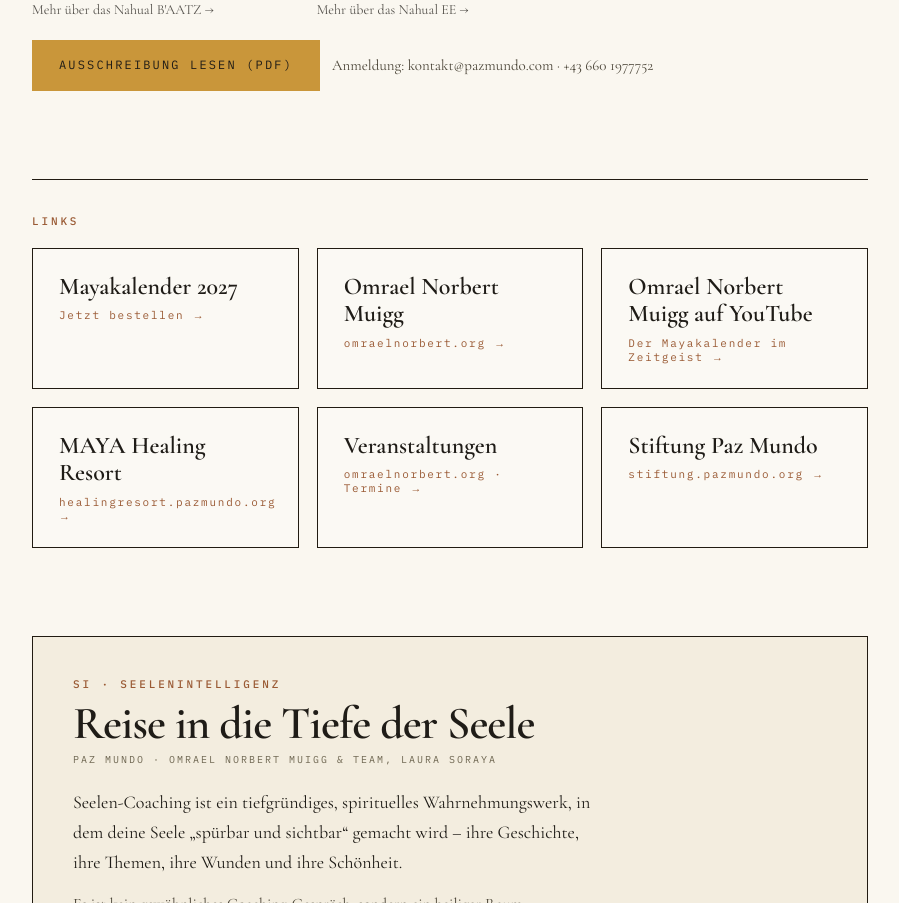
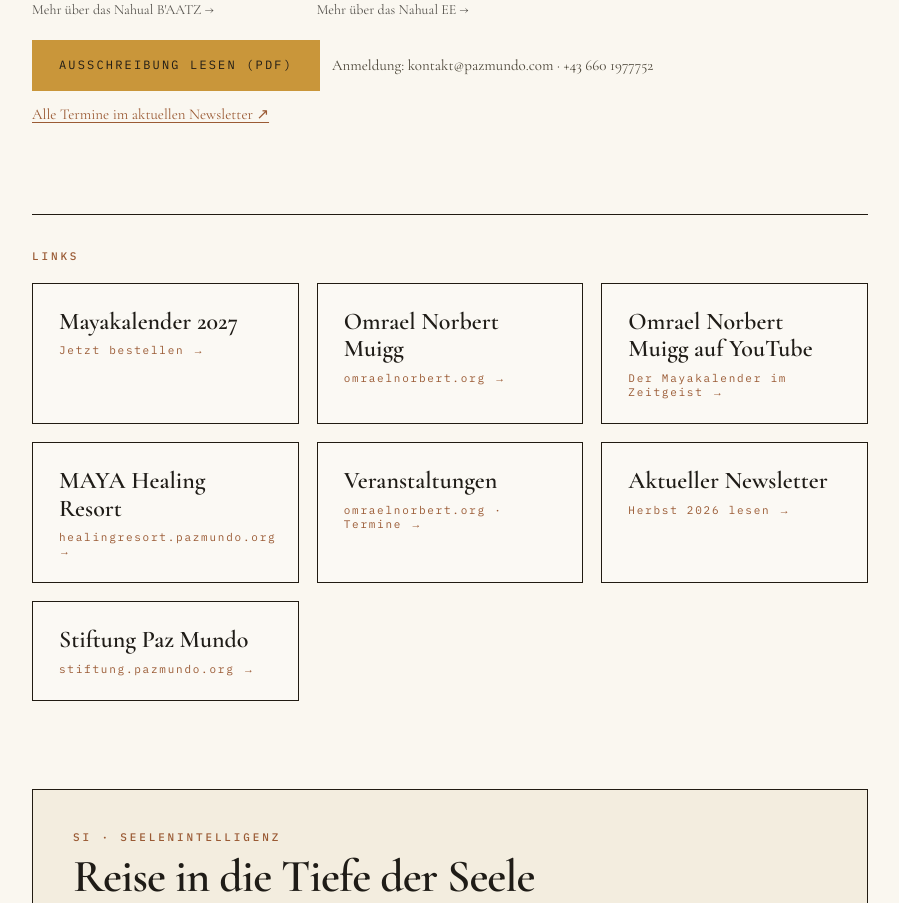
Before and after one commit to omraelnorbert-sudo/Claude, a Next.js app: page / in a window 1280 px wide. Shown: the part 4718-5621 px from the top of the page, without its empty margins (190-1089 px from the left). Built offline with nearby package versions, Linux system fonts and the light colour scheme; no server answers; the database is empty.

Commit message:
Startseite: aktueller Newsletter bei Links und beim Seminar-Special
Co-Authored-By: Claude Opus 5.5 <noreply@anthropic.com>

```diff
--- a/components/CholqijHome.tsx
+++ b/components/CholqijHome.tsx
@@ -28,6 +28,7 @@ const LINK_CARDS = [
   { title: "Omrael Norbert Muigg auf YouTube", href: YOUTUBE_SERIES, label: "Der Mayakalender im Zeitgeist →" },
   { title: "MAYA Healing Resort", href: "https://healingresort.pazmundo.org/", label: "healingresort.pazmundo.org →" },
   { title: "Veranstaltungen", href: "https://omraelnorbert.org/#termine", label: "omraelnorbert.org · Termine →" },
+  { title: "Aktueller Newsletter", href: "https://mailchi.mp/pazmundo.com/betreff-neue-paz-mundo-websites-vier-paz-mundo-termine-bis-mrz-und-unser-super-projekt-vereine-2027", label: "Herbst 2026 lesen →" },
   { title: "Stiftung Paz Mundo", href: "https://stiftung.pazmundo.org/", label: "stiftung.pazmundo.org →" },
 ];
 
@@ -437,6 +438,9 @@ export default function CholqijHome({ overviewItems }: { overviewItems: NahualOv
             Ausschreibung lesen (PDF)
           </a>
           <span style={{ fontSize: 15 }}>Anmeldung: kontakt@pazmundo.com · +43 660 1977752</span>
+          <a href="https://mailchi.mp/pazmundo.com/betreff-neue-paz-mundo-websites-vier-paz-mundo-termine-bis-mrz-und-unser-super-projekt-vereine-2027" target="_blank" rel="noopener noreferrer" style={{ fontSize: 15 }}>
+            Alle Termine im aktuellen Newsletter ↗
+          </a>
         </p>
       </div>
 
```
